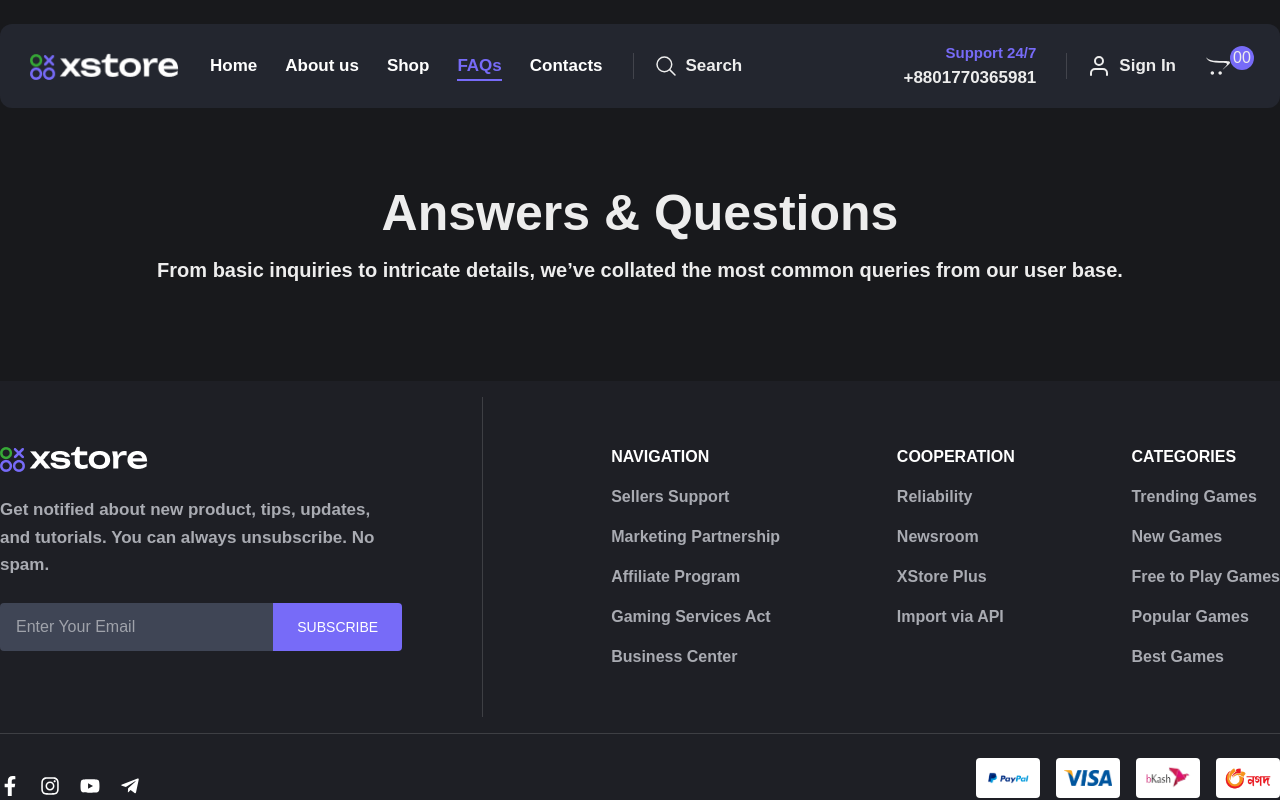
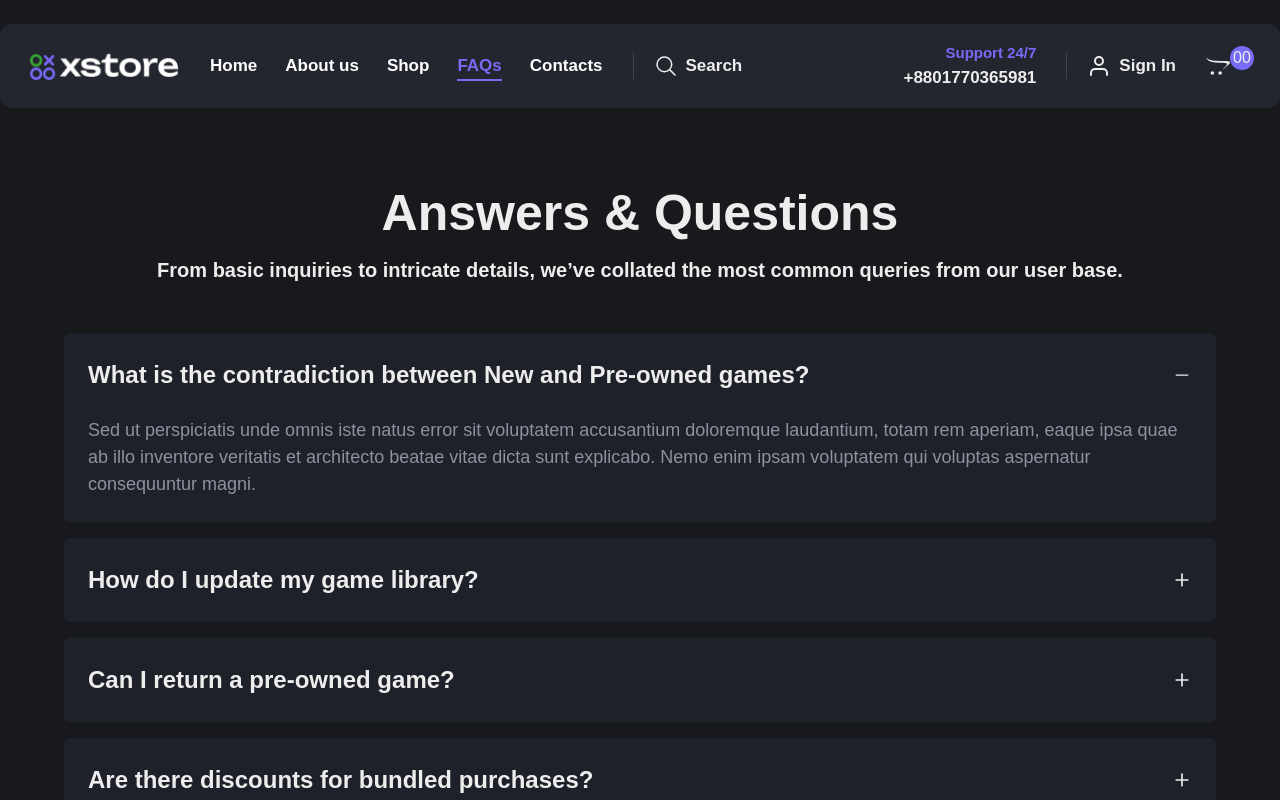
Before and after one commit to Adityo-dev/xstore, a Next.js app: page /faqs in a window 1280 px wide. Shown: the top 800 px of the page. Built offline with nearby package versions, Linux system fonts and the light colour scheme; a web font is replaced by a local one.

Commit message:
FAQS [DONE]

```diff
--- a/src/app/game/[slug]/page.js
+++ b/src/app/game/[slug]/page.js
@@ -1,5 +1,4 @@
-"use client";
-import RelatedProducts from "@/components/relatedProducts/RelatedProducts";
+import RelatedProducts from "@/components/relatedproducts/RelatedProducts";
 import SinglePage from "@/components/singlePage/SinglePage";
 import { products } from "@/data/products";
 
--- a/src/components/faqs/Faqs.js
+++ b/src/components/faqs/Faqs.js
@@ -1,6 +1,46 @@
+"use client";
+
+import { useState } from "react";
+
+import { FiPlus } from "react-icons/fi";
+import { HiOutlineMinus } from "react-icons/hi2";
+
+const faqs = [
+  {
+    id: 1,
+    question: "What is the contradiction between New and Pre-owned games?",
+    answer:
+      "Sed ut perspiciatis unde omnis iste natus error sit voluptatem accusantium doloremque laudantium, totam rem aperiam, eaque ipsa quae ab illo inventore veritatis et architecto beatae vitae dicta sunt explicabo. Nemo enim ipsam voluptatem qui voluptas aspernatur consequuntur magni.",
+  },
+  {
+    id: 2,
+    question: "How do I update my game library?",
+    answer:
+      "You can update your game library by going to your profile and selecting 'Update Library'. Follow the instructions to add or remove games.",
+  },
+  {
+    id: 3,
+    question: "Can I return a pre-owned game?",
+    answer:
+      "Yes, pre-owned games can be returned within 14 days of purchase if the package is intact and the disc is not damaged.",
+  },
+  {
+    id: 4,
+    question: "Are there discounts for bundled purchases?",
+    answer:
+      "Yes, we offer discounts for bundled purchases. Check the promotions section to see current bundle deals.",
+  },
+];
+
 function Faqs() {
+  const [openFaqId, setOpenFaqId] = useState(1);
+
+  const toggleFaq = (id) => {
+    setOpenFaqId(openFaqId === id ? null : id);
+  };
+
   return (
-    <section className="container mx-auto pt-44 mb-24 text-center space-y-20">
+    <section className="container mx-auto pt-44 mb-24 text-center space-y-12">
       <div>
         <h2 className="text-[50px] font-semibold font-marcellus">
           Answers & Questions
@@ -10,6 +50,39 @@ function Faqs() {
           common queries from our user base.
         </p>
       </div>
+
+      <div className="space-y-4">
+        {faqs.map((faq) => (
+          <div
+            key={faq.id}
+            className="max-w-6xl mx-auto bg-[#1E2129] rounded-md text-start overflow-hidden"
+          >
+            <button
+              className="w-full text-[24px] font-semibold p-6 flex justify-between items-center cursor-pointer"
+              onClick={() => toggleFaq(faq.id)}
+            >
+              <span>{faq.question}</span>
+              <span
+                className={`text-xl transition-transform duration-500 ${
+                  openFaqId === faq.id ? "rotate-180" : ""
+                }`}
+              >
+                {openFaqId === faq.id ? <HiOutlineMinus /> : <FiPlus />}
+              </span>
+            </button>
+
+            {openFaqId === faq.id && (
+              <div
+                className={`px-6 pb-6 text-[18px] text-[#8E919F] overflow-hidden ${
+                  openFaqId === faq.id ? "opacity-100" : "opacity-0"
+                }`}
+              >
+                {faq.answer}
+              </div>
+            )}
+          </div>
+        ))}
+      </div>
     </section>
   );
 }
--- a/src/components/relatedProducts/RelatedProducts.js
+++ b/src/components/relatedProducts/RelatedProducts.js
@@ -1,3 +1,4 @@
+"use client";
 import { products } from "@/data/products";
 import ColumCard from "../cards/ColumCard";
 import DotsSlider from "../DotsSlider";
```
